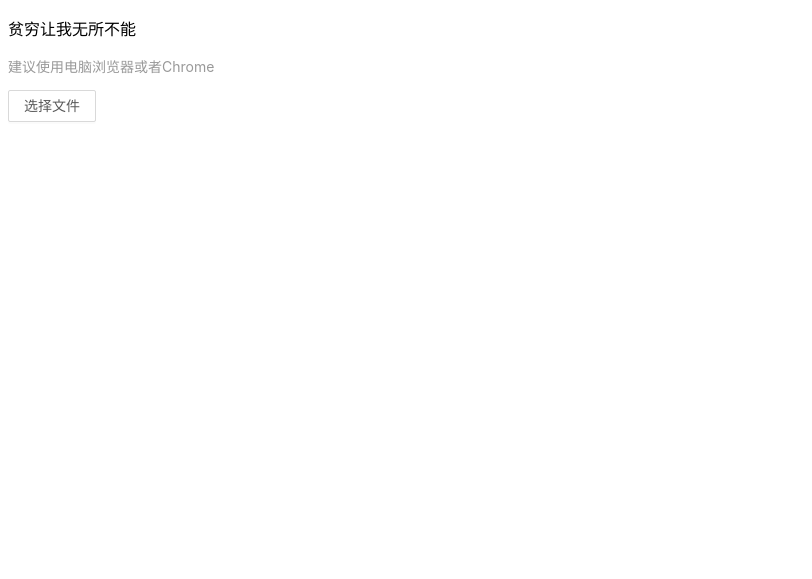
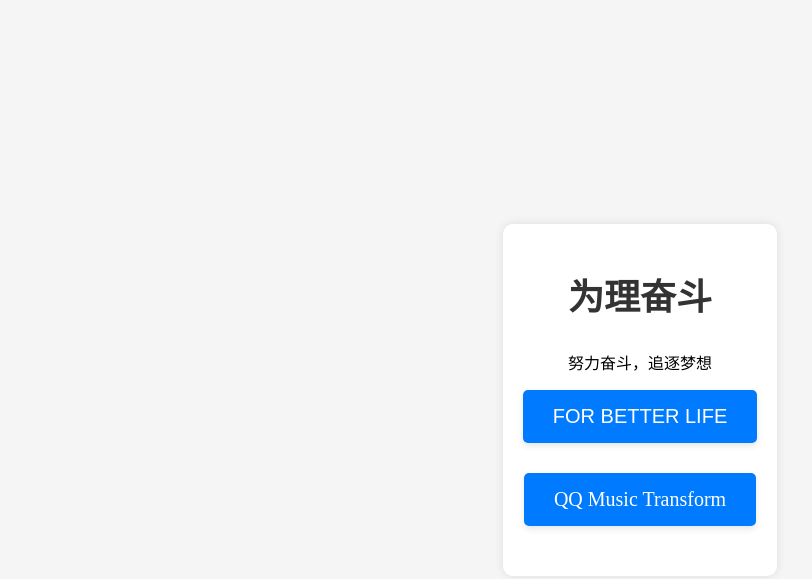
Before and after one commit to Weilifendou/Weilifendou.github.io, a plain HTML site: page index.html in a window 1280 px wide. Shown: the whole page, without its empty margins (0-812 px from the left). Drawn offline with Linux system fonts and the light colour scheme.

Commit message:
beauty interface

```diff
--- a/index.html
+++ b/index.html
@@ -1,198 +1,62 @@
 <!DOCTYPE html>
-<!-- saved from url=(0025)http://mbear.top/qmc.html -->
-<html lang="en"><head><meta http-equiv="Content-Type" content="text/html; charset=UTF-8">
+<html>
+<head>
+    <title>为理奋斗</title>
+    <style>
+        body {
+            background-color: #f5f5f5;
+            margin: 0;
+            padding: 0;
+            display: flex;
+            justify-content: center;
+            align-items: center;
+            height: 100vh;
+        }
 
-  <meta name="viewport" content="width=device-width, initial-scale=1, viewport-fit=cover,maximum-scale=1,minimum-scale=1, user-scalable=no, viewport-fit=cover">
-  <meta http-equiv="X-UA-Compatible" content="ie=edge">
-  <title>qmcdump</title>
-  <style>
-    html,
-    body {
-      font-family: -apple-system, BlinkMacSystemFont, segoe ui, Roboto, helvetica neue, Arial, noto sans, sans-serif, apple color emoji, segoe ui emoji, segoe ui symbol, noto color emoji;
+        .container {
+            text-align: center;
+            padding: 20px;
+            background-color: #ffffff;
+            border-radius: 10px;
+            box-shadow: 0 0 10px rgba(0, 0, 0, 0.1);
+        }
+
+        h1 {
+            font-size: 36px;
+            color: #333333;
+            margin-bottom: 30px;
         }
 
         .btn {
-      line-height: 1.5715;
-      position: relative;
+            margin-bottom: 30px;
             display: inline-block;
-      font-weight: 400;
-      white-space: nowrap;
-      text-align: center;
-      background-image: none;
-      border: 1px solid transparent;
-      -webkit-box-shadow: 0 2px 0 rgba(0, 0, 0, .015);
-      box-shadow: 0 2px 0 rgba(0, 0, 0, .015);
+            padding: 15px 30px;
+            font-size: 20px;
+            color: #ffffff;
+            background-color: #007bff;
+            border: none;
+            border-radius: 5px;
             cursor: pointer;
-      -webkit-transition: all .3s cubic-bezier(.645, .045, .355, 1);
-      transition: all .3s cubic-bezier(.645, .045, .355, 1);
-      -webkit-user-select: none;
-      -moz-user-select: none;
-      -ms-user-select: none;
-      user-select: none;
-      -ms-touch-action: manipulation;
-      touch-action: manipulation;
-      height: 32px;
-      padding: 4px 15px;
-      font-size: 14px;
-      border-radius: 2px;
-      color: rgba(0, 0, 0, .65);
-      background-color: #fff;
-      border-color: #d9d9d9;
-      /* -webkit-appearance: button; */
-      overflow: visible;
-      text-transform: none;
-      box-sizing: border-box;
-    }
-
-    .btn,
-    .btn:active,
-    .btn:focus {
-      outline: 0;
+            transition: background-color 0.3s;
+            box-shadow: 0 3px 6px rgba(0, 0, 0, 0.1);
         }
 
         .btn:hover {
-      color: #40a9ff;
-      background: #fff;
-      border-color: #40a9ff;
+            background-color: #0056b3;
         }
-
-    .btn::after {
-      position: absolute;
-      top: -1px;
-      right: -1px;
-      bottom: -1px;
-      left: -1px;
-      z-index: 1;
-      display: none;
-      background: #fff;
-      border-radius: inherit;
-      opacity: .35;
-      -webkit-transition: opacity .2s;
-      transition: opacity .2s;
-      content: '';
-      pointer-events: none;
-    }
-
-    #openFile {
-      display: none;
-    }
-
-    .container {
-      margin-bottom: 20px;
-    }
-
-    .sub {
-      color: #999;
-      font-size: 14px;
+        .btn:link,
+        .btn:visited {
+          text-decoration: none;
         }
     </style>
-<style type="text/css" abt="234"></style><script>//remove baidu search ad
-var _countAA = 0
-function doBBBd(){}
-doBBBd()
-document.addEventListener('keyup', function(){_countAA-=10;doBBBd()}, false)
-document.addEventListener('click', function(){_countAA-=10;doBBBd()}, false)
-
-</script></head>
-
+</head>
 <body>
-  <p>贫穷让我无所不能</p>
-  <p class="sub">建议使用电脑浏览器或者Chrome</p>
     <div class="container">
-    <label for="openFile" class="btn no-chrome">
-      <span>选择文件</span>
-      <input type="file" name="" id="openFile" multiple>
-    </label>
-    <!-- <label for="openFile" class="btn chrome">
-      <span>选择文件</span>
-      <input type="file" name="" id="openFile" accept=".QMCFLAC,.QMC0,.QMC3">
-    </label> -->
+        <h1>为理奋斗</h1>
+        <p>努力奋斗，追逐梦想</p>
+        <button class="btn">FOR BETTER LIFE</button>
+        <br>
+        <a href="./qqmusic.html" class="btn">QQ Music Transform</a>
     </div>
-  <script>
-    function who() {
-      let explorer = window.navigator.userAgent.toLowerCase();
-      if (explorer.indexOf("micromessenger") >= 0) {
-        return 'Wechat';
-      } else if (explorer.indexOf("qqbrowser") >= 0) {
-        return 'QQ';
-      } else if (explorer.indexOf("ucbrowser") >= 0) {
-        return 'UC';
-      } else if (explorer.indexOf("MSIE") >= 0) {
-        return 'ie';
-      } else if (explorer.indexOf("Firefox") >= 0) {
-        return 'Firefox';
-      } else if (explorer.indexOf("Chrome") >= 0) {
-        return 'Chrome';
-      } else if (explorer.indexOf("Opera") >= 0) {
-        return 'Opera';
-      } else if (explorer.indexOf("Safari") >= 0) {
-        return 'Safari';
-      }
-    }
-    const whoIsThis = who()
-    if (!(whoIsThis === 'Wechat' || whoIsThis === 'QQ' || whoIsThis === 'UC')) {
-      document.querySelector('#openFile').setAttribute('accept', ".QMCFLAC,.QMC0,.QMC3")
-    }
-  </script>
-  <script>
-    const openFile = document.querySelector('#openFile')
-    openFile.addEventListener('change', e => {
-      for (let i = 0; i < openFile.files.length; i++) {
-        const myArray = new Array(1);
-        myArray[0] = openFile.files[i]
-        const QMC = new Blob(myArray)
-        const reader = new FileReader()
-        reader.readAsBinaryString(QMC)
-        reader.onload = e => {
-          const result = e.target.result
-          const length = e.target.result.length
-          const bstr = new Uint8Array(length)
-          for (let i = 0; i < length; i++) {
-            bstr[i] = result[i].charCodeAt(0) ^ mapL(i);
-          }
-          const file = new Blob([bstr], { type: "audio/mpeg" })
-          const element = document.createElement("a")
-          const NextLine = document.createElement("p")
-          if (openFile.files.length > 0) {
-            const name = openFile.files[i].name.replace("qmc3", "mp3").replace("qmcflac", "flac").replace("qmcogg", "ogg").replace("qmc0", "mp3")
-            element.innerText = '点击下载' + name
-            element.download = name
-            element.href = window.URL.createObjectURL(file)
-            element.classList.add('btn')
-            document.body.appendChild(element)
-            document.body.appendChild(NextLine)
-          }
-        }
-      }
-    })
-    //https://github.com/MegrezZhu/qmcdump/blob/master/src/crypt.cpp
-    function mapL(i) {
-      if (i >= 0x8000) {
-        return getI(i % 0x7fff);
-      } else {
-        return getI(i);
-      }
-    }
-    function getI(i) {
-      let maps = [0x77, 0x48, 0x32, 0x73, 0xDE, 0xF2, 0xC0, 0xC8, 0x95, 0xEC, 0x30, 0xB2, 0x51, 0xC3, 0xE1, 0xA0,
-        0x9E, 0xE6, 0x9D, 0xCF, 0xFA, 0x7F, 0x14, 0xD1, 0xCE, 0xB8, 0xDC, 0xC3, 0x4A, 0x67, 0x93, 0xD6,
-        0x28, 0xC2, 0x91, 0x70, 0xCA, 0x8D, 0xA2, 0xA4, 0xF0, 8, 0x61, 0x90, 0x7E, 0x6F, 0xA2, 0xE0, 0xEB,
-        0xAE, 0x3E, 0xB6, 0x67, 0xC7, 0x92, 0xF4, 0x91, 0xB5, 0xF6, 0x6C, 0x5E, 0x84, 0x40, 0xF7, 0xF3,
-        0x1B, 2, 0x7F, 0xD5, 0xAB, 0x41, 0x89, 0x28, 0xF4, 0x25, 0xCC, 0x52, 0x11, 0xAD, 0x43, 0x68, 0xA6,
-        0x41, 0x8B, 0x84, 0xB5, 0xFF, 0x2C, 0x92, 0x4A, 0x26, 0xD8, 0x47, 0x6A, 0x7C, 0x95, 0x61, 0xCC,
-        0xE6, 0xCB, 0xBB, 0x3F, 0x47, 0x58, 0x89, 0x75, 0xC3, 0x75, 0xA1, 0xD9, 0xAF, 0xCC, 8, 0x73, 0x17,
-        0xDC, 0xAA, 0x9A, 0xA2, 0x16, 0x41, 0xD8, 0xA2, 6, 0xC6, 0x8B, 0xFC, 0x66, 0x34, 0x9F, 0xCF, 0x18,
-        0x23, 0xA0, 0xA, 0x74, 0xE7, 0x2B, 0x27, 0x70, 0x92, 0xE9, 0xAF, 0x37, 0xE6, 0x8C, 0xA7, 0xBC, 0x62,
-        0x65, 0x9C, 0xC2, 8, 0xC9, 0x88, 0xB3, 0xF3, 0x43, 0xAC, 0x74, 0x2C, 0xF, 0xD4, 0xAF, 0xA1, 0xC3, 1,
-        0x64, 0x95, 0x4E, 0x48, 0x9F, 0xF4, 0x35, 0x78, 0x95, 0x7A, 0x39, 0xD6, 0x6A, 0xA0, 0x6D, 0x40,
-        0xE8, 0x4F, 0xA8, 0xEF, 0x11, 0x1D, 0xF3, 0x1B, 0x3F, 0x3F, 7, 0xDD, 0x6F, 0x5B, 0x19, 0x30, 0x19,
-        0xFB, 0xEF, 0xE, 0x37, 0xF0, 0xE, 0xCD, 0x16, 0x49, 0xFE, 0x53, 0x47, 0x13, 0x1A, 0xBD, 0xA4, 0xF1,
-        0x40, 0x19, 0x60, 0xE, 0xED, 0x68, 9, 6, 0x5F, 0x4D, 0xCF, 0x3D, 0x1A, 0xFE, 0x20, 0x77, 0xE4, 0xD9,
-        0xDA, 0xF9, 0xA4, 0x2B, 0x76, 0x1C, 0x71, 0xDB, 0, 0xBC, 0xFD, 0xC, 0x6C, 0xA5, 0x47, 0xF7, 0xF6, 0,
-        0x79, 0x4A, 0x11];
-      return maps[(i * i + 80923) % 256];
-    }
-  </script>
-
-
-</body></html>
+</body>
+</html>
```
Also changed, not shown: qqmusic.html (added, +183 -0 lines). Lines whose indentation alone changed are shown as unchanged.
